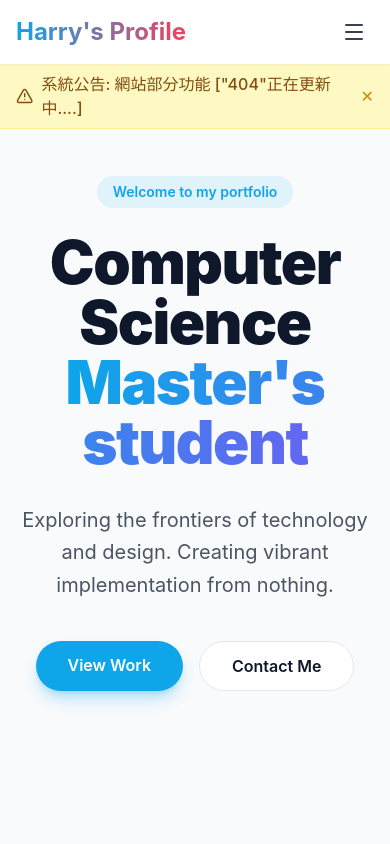
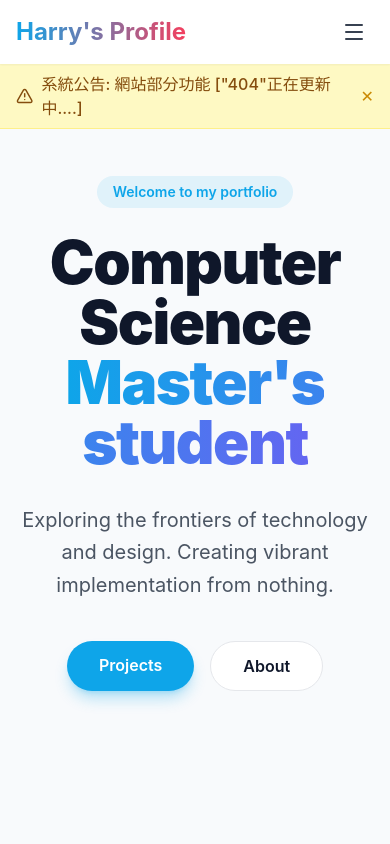
Before and after one commit to harry36-student/profilewebsite, a React (Vite) app: page / in a window 390 px wide. Shown: the top 844 px of the page. Built offline with nearby package versions, Linux system fonts and the light colour scheme.

Commit message:
feat: implement initial profile website structure with a responsive navbar, hero, about, and projects sections, and a maintenance banner.

```diff
--- a/src/App.jsx
+++ b/src/App.jsx
@@ -38,11 +38,11 @@ function App() {
               Creating vibrant implementation from nothing.
             </p>
             <div className="flex gap-4 justify-center">
-              <a href="#projects" className="px-8 py-3 bg-primary text-white rounded-full font-semibold shadow-lg shadow-primary/30 hover:shadow-primary/50 hover:-translate-y-1 transition-all">
-                View Work
+              <a href="#Projects" className="px-8 py-3 bg-primary text-white rounded-full font-semibold shadow-lg shadow-primary/30 hover:shadow-primary/50 hover:-translate-y-1 transition-all">
+                Projects
               </a>
               <a href="#About" className="px-8 py-3 bg-white text-dark border border-gray-200 rounded-full font-semibold hover:bg-gray-50 transition-all">
-                Contact Me
+                About
               </a>
             </div>
           </div>
@@ -61,6 +61,8 @@ function App() {
                   department: Computer Science
                   <br />
                   school: National Quemoy University
+                  <br />
+                  email: yuhome31@gmail.com
                 </p>
                 <div className="flex gap-2">
                   <span className="px-3 py-1 bg-gray-100 text-gray-600 rounded-lg text-sm">Node.js</span>
--- a/src/components/Navbar.jsx
+++ b/src/components/Navbar.jsx
@@ -17,8 +17,8 @@ const Navbar = () => {
                     <div className="hidden md:block">
                         <div className="ml-10 flex items-baseline space-x-8">
                             <a href="#home" className="text-gray-700 hover:text-primary font-medium transition-colors">Home</a>
-                            <a href="#about" className="text-gray-700 hover:text-primary font-medium transition-colors">About</a>
-                            <a href="#projects" className="text-gray-700 hover:text-primary font-medium transition-colors">Projects</a>
+                            <a href="#About" className="text-gray-700 hover:text-primary font-medium transition-colors">About</a>
+                            <a href="#Projects" className="text-gray-700 hover:text-primary font-medium transition-colors">Projects</a>
                         </div>
                     </div>
 
@@ -36,8 +36,8 @@ const Navbar = () => {
                 <div className="md:hidden bg-white border-t">
                     <div className="px-2 pt-2 pb-3 space-y-1 sm:px-3">
                         <a href="#home" className="block px-3 py-2 rounded-md text-base font-medium text-gray-700 hover:text-primary hover:bg-gray-50" onClick={() => setIsOpen(false)}>Home</a>
-                        <a href="#about" className="block px-3 py-2 rounded-md text-base font-medium text-gray-700 hover:text-primary hover:bg-gray-50" onClick={() => setIsOpen(false)}>About</a>
-                        <a href="#projects" className="block px-3 py-2 rounded-md text-base font-medium text-gray-700 hover:text-primary hover:bg-gray-50" onClick={() => setIsOpen(false)}>Projects</a>
+                        <a href="#About" className="block px-3 py-2 rounded-md text-base font-medium text-gray-700 hover:text-primary hover:bg-gray-50" onClick={() => setIsOpen(false)}>About</a>
+                        <a href="#Projects" className="block px-3 py-2 rounded-md text-base font-medium text-gray-700 hover:text-primary hover:bg-gray-50" onClick={() => setIsOpen(false)}>Projects</a>
                     </div>
                 </div>
             )}
```
